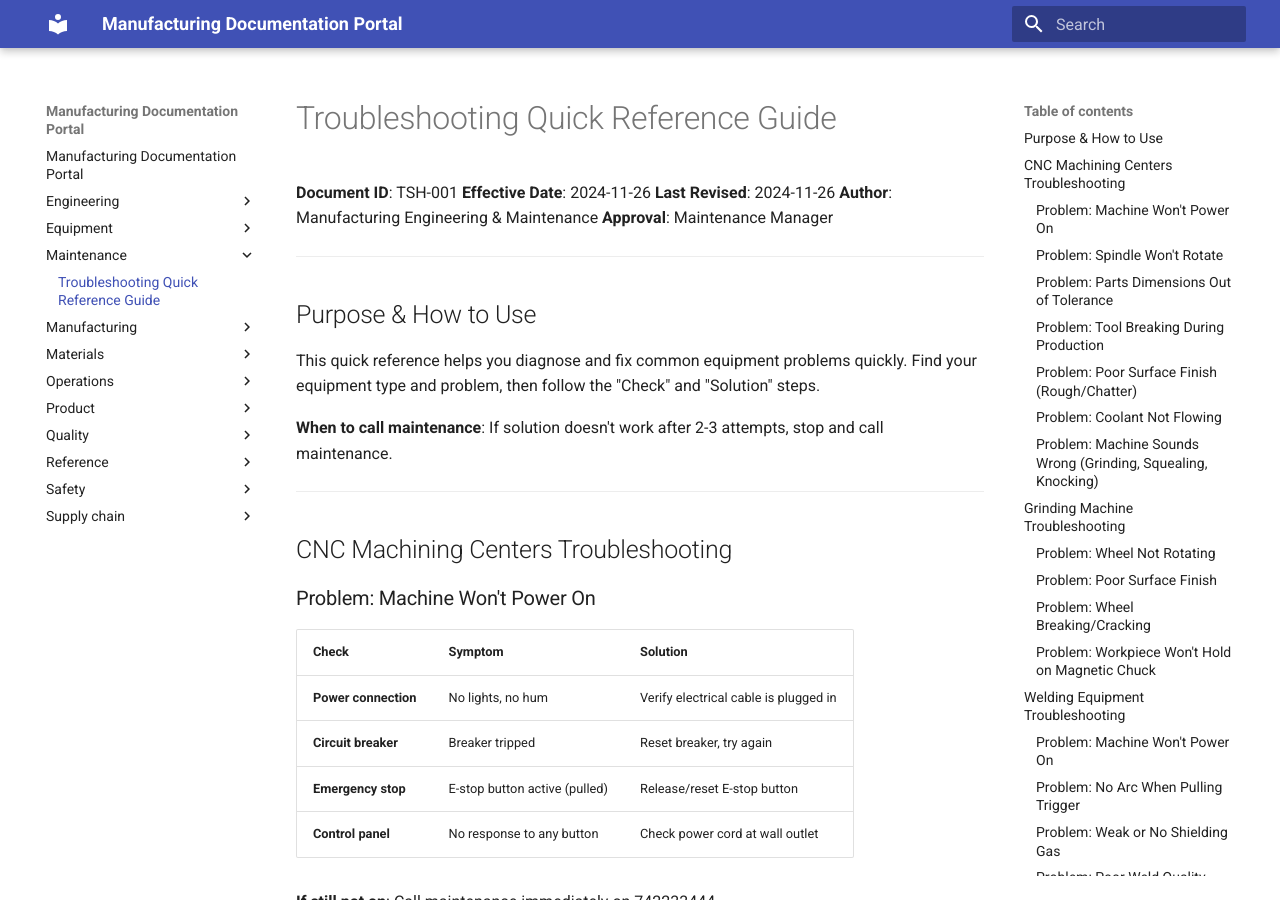
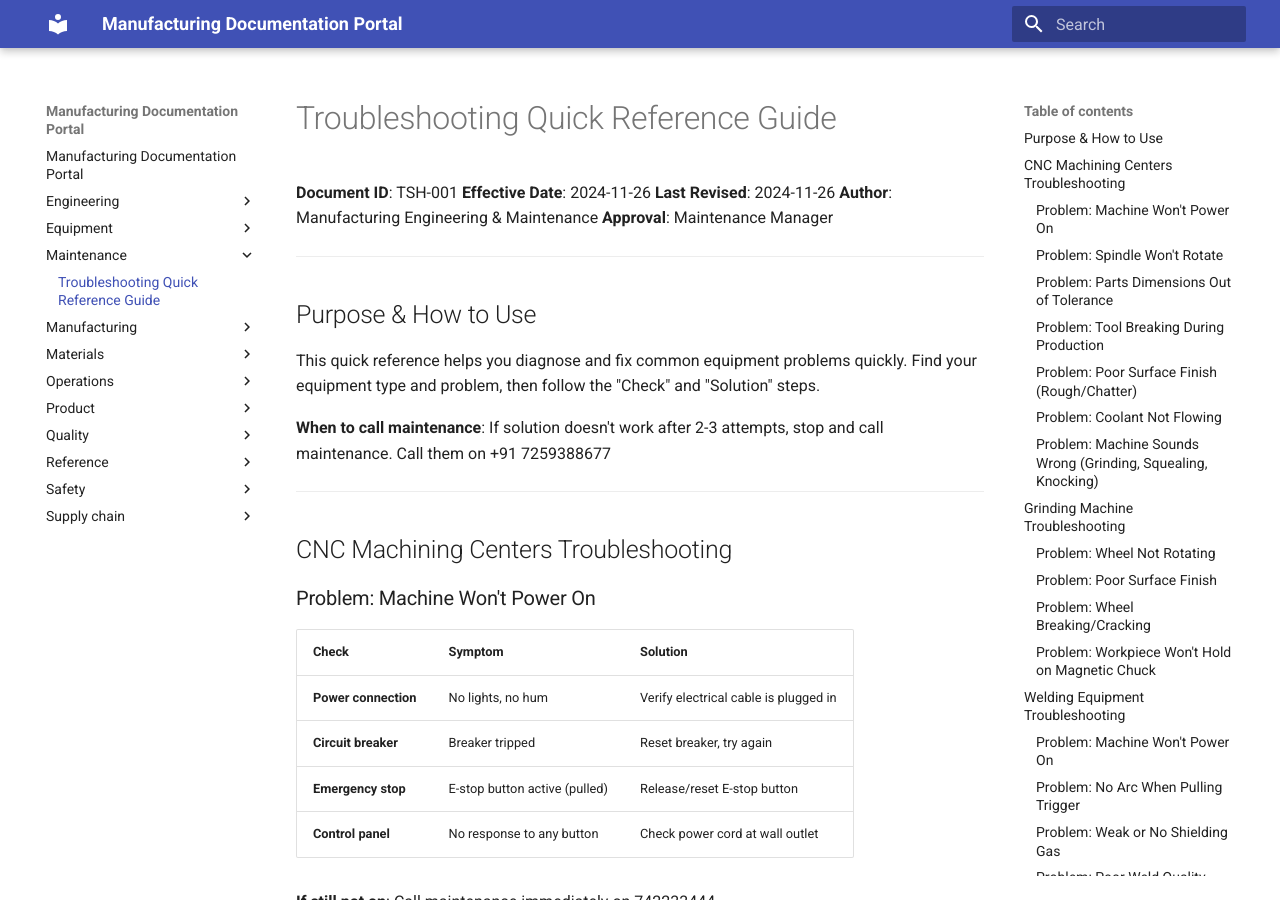
Before and after one commit to xorbh/aapl-docs, an MkDocs documentation site: the page built from docs/maintenance/TROUBLESHOOTING-QUICK-REFERENCE.md, in a window 1280 px wide and 900 px high. Built offline with MkDocs 1.6.1 and Material for MkDocs 9.7.7, drawn with Linux system fonts in a browser that asks for light colours.

Commit message:
Update TROUBLESHOOTING-QUICK-REFERENCE.md
added exact number to call

```diff
--- a/docs/maintenance/TROUBLESHOOTING-QUICK-REFERENCE.md
+++ b/docs/maintenance/TROUBLESHOOTING-QUICK-REFERENCE.md
@@ -12,7 +12,7 @@
 
 This quick reference helps you diagnose and fix common equipment problems quickly. Find your equipment type and problem, then follow the "Check" and "Solution" steps.
 
-**When to call maintenance**: If solution doesn't work after 2-3 attempts, stop and call maintenance.
+**When to call maintenance**: If solution doesn't work after 2-3 attempts, stop and call maintenance. Call them on +91 7259388677
 
 ---
 
```
